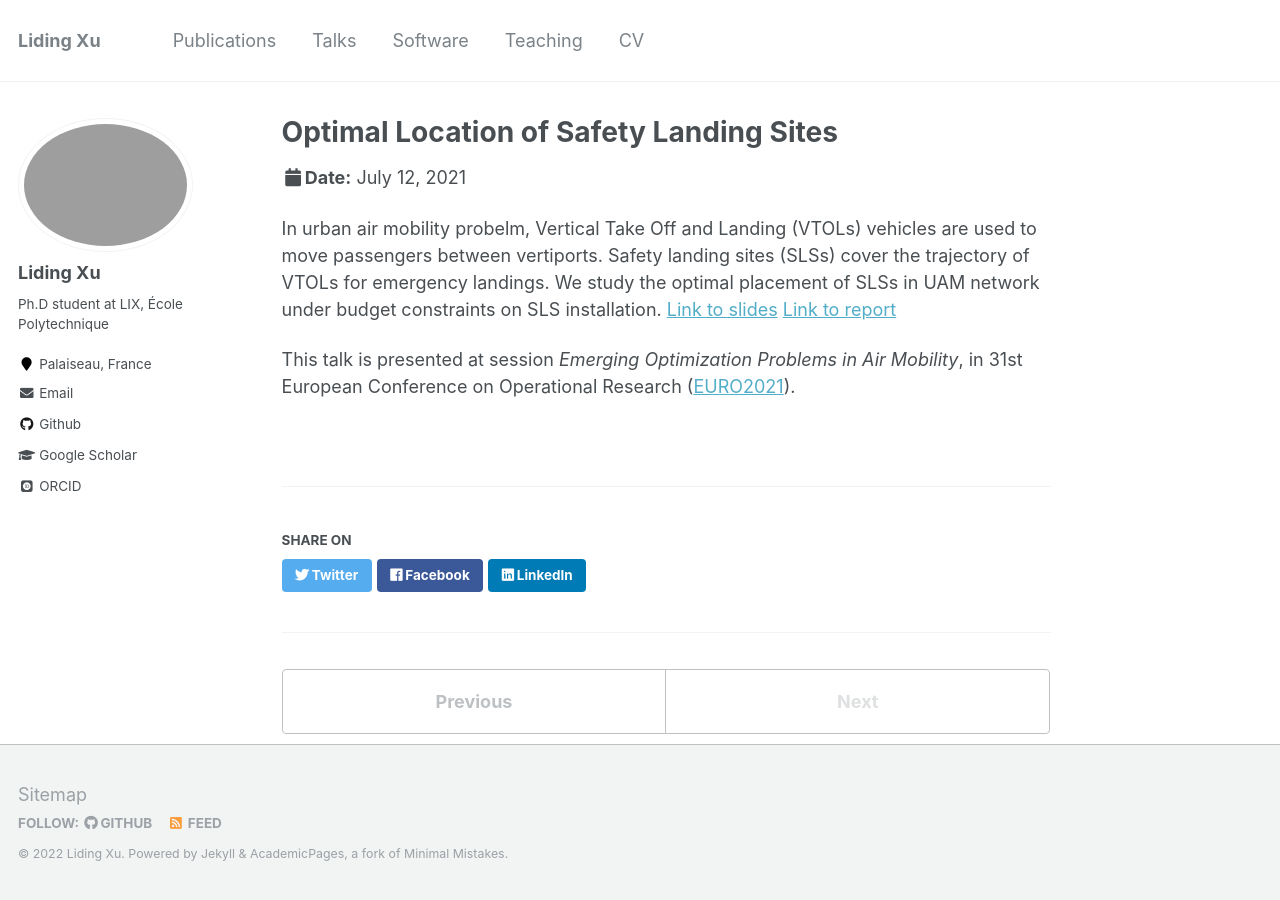
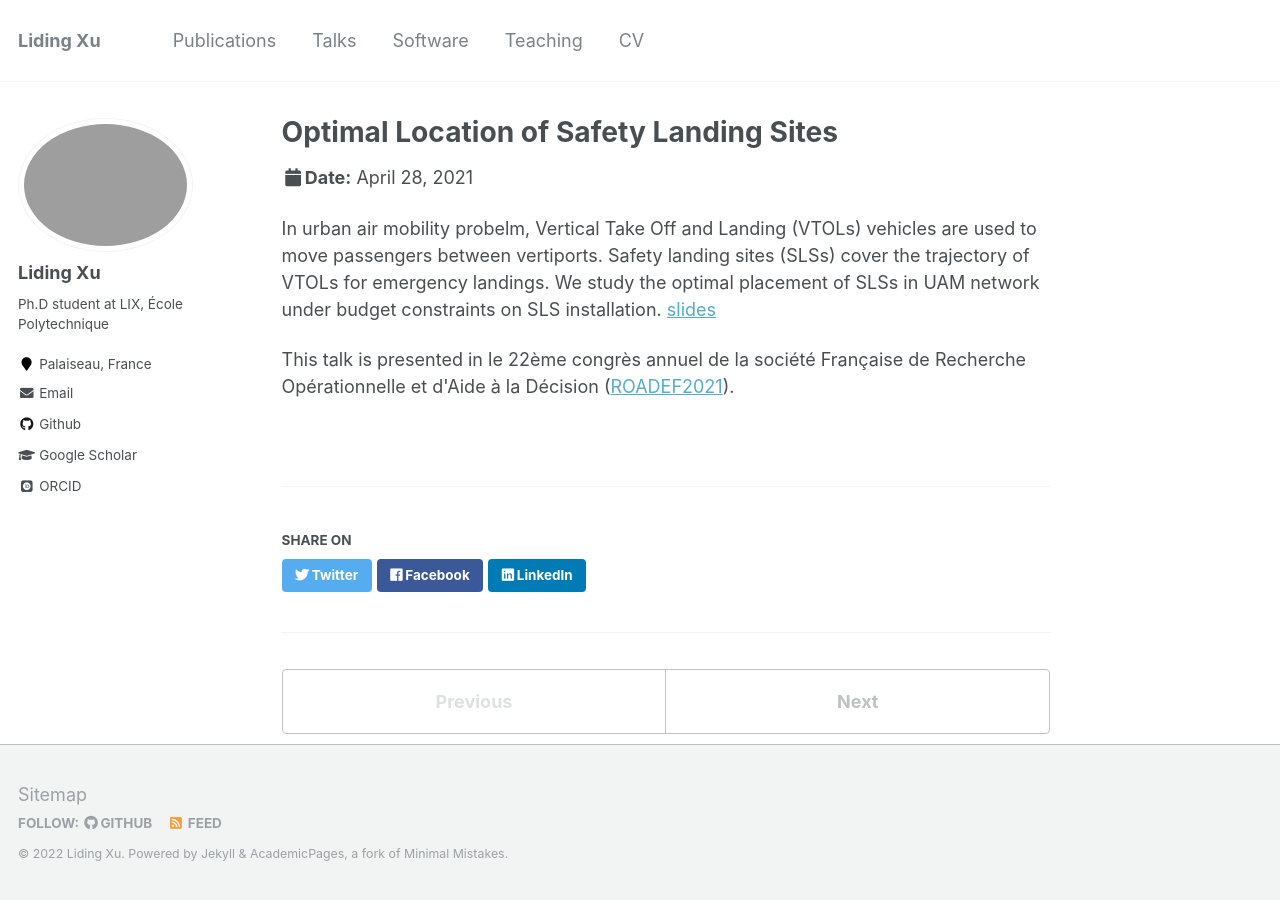
Before and after one commit to lidingxu/lidingxu.github.io, a Jekyll site: the page built from _talks/2021-04-28-talk-1.md, in a window 1280 px wide. Built offline with Jekyll 4.4.1, drawn with Linux system fonts in a browser that asks for light colours; some web fonts are replaced.

Commit message:
euro22talk

```diff
--- a/_talks/2021-04-28-talk-1.md
+++ b/_talks/2021-04-28-talk-1.md
@@ -9,6 +9,6 @@ location: "Mulhouses, France"
 ---
 
 
- In urban air mobility probelm, Vertical Take Off and Landing (VTOLs) vehicles are used to move passengers between vertiports. Safety landing sites (SLSs) cover the trajectory of VTOLs for emergency landings. We study the optimal placement of SLSs in UAM network under budget constraints on SLS installation.  [Link to slides](/slides/roadeff2021april.pdf)
+ In urban air mobility probelm, Vertical Take Off and Landing (VTOLs) vehicles are used to move passengers between vertiports. Safety landing sites (SLSs) cover the trajectory of VTOLs for emergency landings. We study the optimal placement of SLSs in UAM network under budget constraints on SLS installation.  [slides](/slides/roadeff2021april.pdf)
 
 This talk is presented in le 22ème congrès annuel de la société Française de Recherche Opérationnelle et d\'Aide à la Décision ([ROADEF2021](https://roadef2021.sciencesconf.org/)).
--- a/_talks/2021-07-12-talk-1.md
+++ b/_talks/2021-07-12-talk-1.md
@@ -2,13 +2,13 @@
 title: "Optimal Location of Safety Landing Sites"
 collection: talks
 type: " (Virtual) Talks"
-permalink: /talks/2021-04-28-talk-1
+permalink: /talks/2021-07-12-talk-1
 venue: "EURO2021"
 date: 2021-07-12
 location: "Athens, Greece"
 ---
 
 
- In urban air mobility probelm, Vertical Take Off and Landing (VTOLs) vehicles are used to move passengers between vertiports. Safety landing sites (SLSs) cover the trajectory of VTOLs for emergency landings. We study the optimal placement of SLSs in UAM network under budget constraints on SLS installation.  [Link to slides](/slides/euro2021july.pdf) [Link to report](https://hal.archives-ouvertes.fr/hal-03286640/file/optimal%20location%20of%20SLS.pdf)
+ In urban air mobility probelm, Vertical Take Off and Landing (VTOLs) vehicles are used to move passengers between vertiports. Safety landing sites (SLSs) cover the trajectory of VTOLs for emergency landings. We study the optimal placement of SLSs in UAM network under budget constraints on SLS installation.  [slides](/slides/euro2021july.pdf) [report](https://hal.archives-ouvertes.fr/hal-03286640)
 
 This talk is presented at session <em>Emerging Optimization Problems in Air Mobility</em>, in 31st European Conference on Operational Research ([EURO2021](https://euro2021athens.com/)).
```
Also changed, not shown: _pages/about.md (+4 -1 lines), _talks/2022-07-04-talk-1.md (added, +14 -0 lines), 1 other file.
